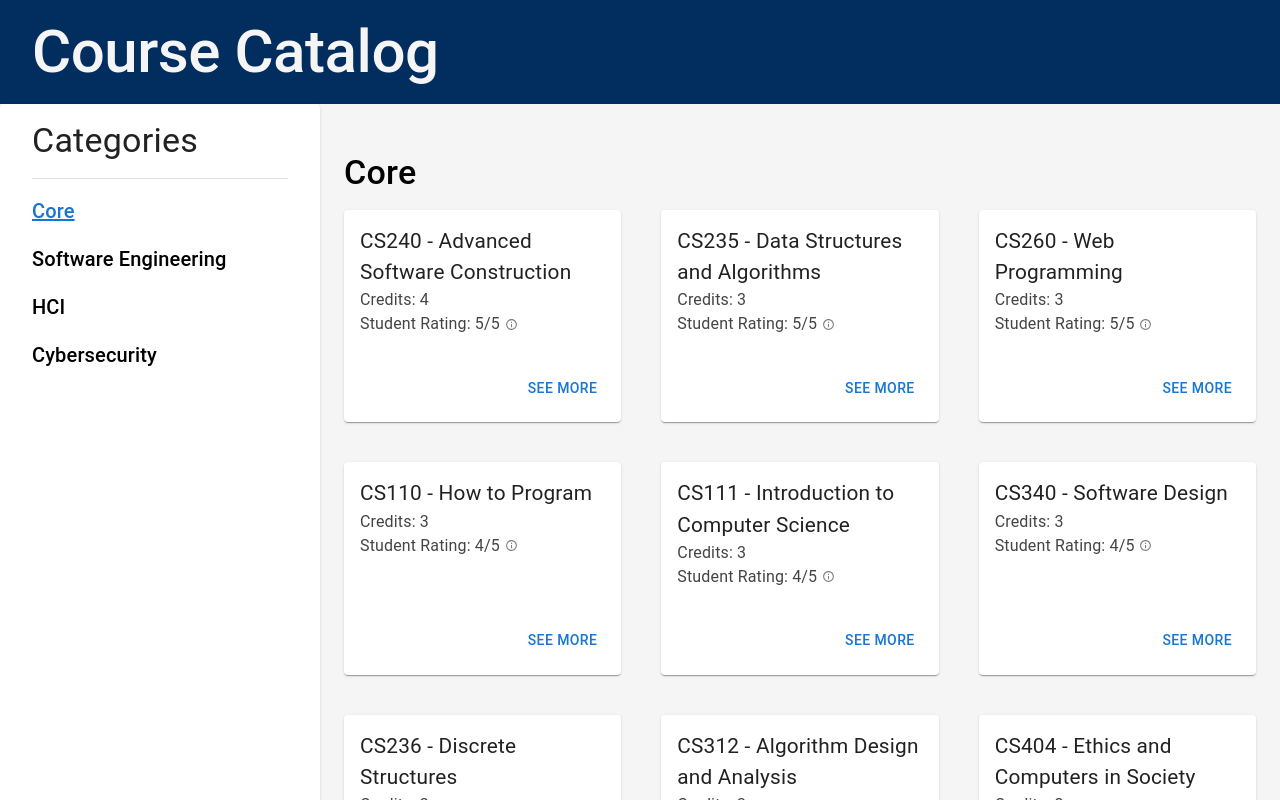
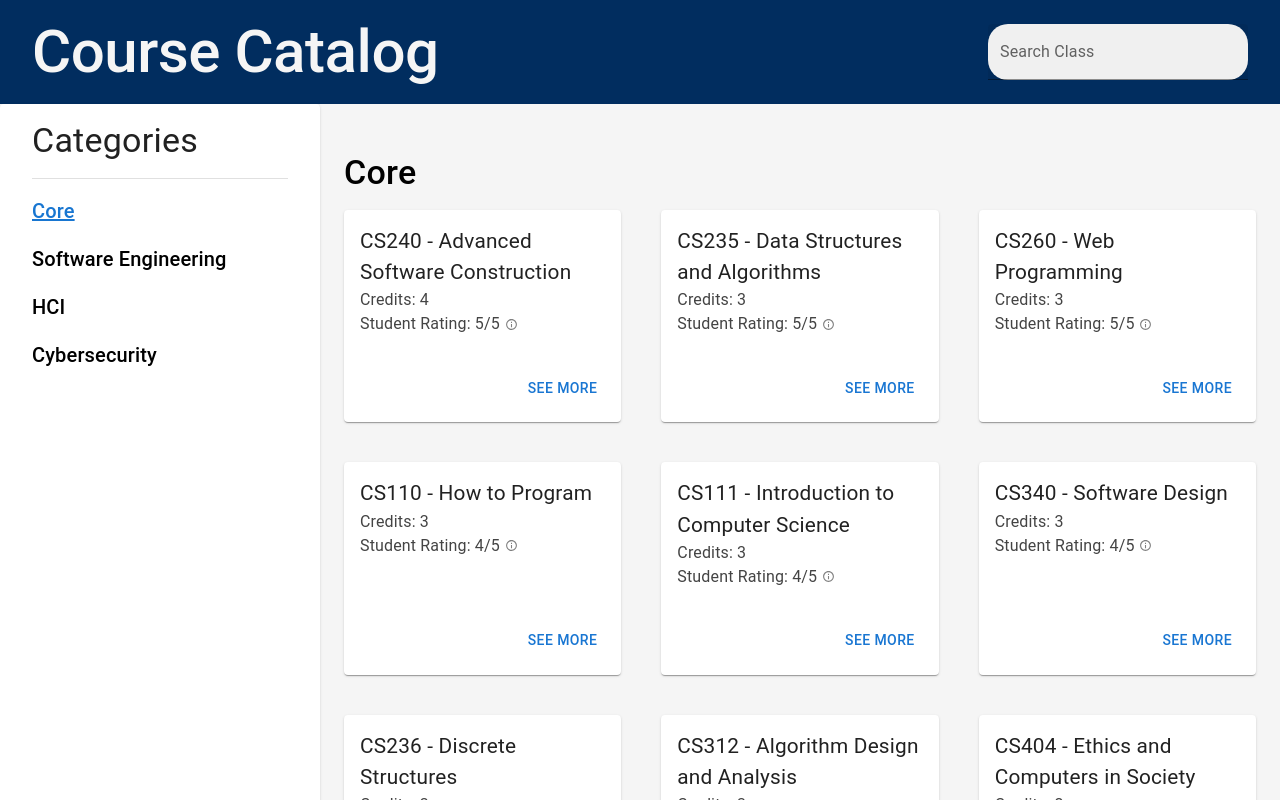
Before and after one commit to matkatd/cs_class_project, a Next.js app: page /try2 in a window 1280 px wide. Shown: the top 800 px of the page. Built offline with nearby package versions, Linux system fonts and the light colour scheme.

Commit message:
non functioning search bar

```diff
--- a/app/try2/page.tsx
+++ b/app/try2/page.tsx
@@ -3,7 +3,15 @@ import { ClassCardList } from "@/components/ClassCardList";
 import { TableOfContents } from "@/components/TableOfContents";
 import { Course } from "@/public/types";
 import "./global.css";
-import { Box, Divider, Paper, Stack, Typography } from "@mui/material";
+
+import {
+  Box,
+  Divider,
+  Paper,
+  Stack,
+  Typography,
+  TextField,
+} from "@mui/material";
 import Grid from "@mui/material/Unstable_Grid2/Grid2";
 import React, { useEffect, useMemo, useState } from "react";
 
@@ -37,7 +45,7 @@ const MainPage = ({}: MainPageProps) => {
     // Group classes by emphasis
     const emphasisGroups = emphases.map((emphasis: string) => {
       const courses = classes.filter(
-        (course: Course) => course.emphasis === emphasis
+        (course: Course) => course.emphasis === emphasis,
       );
       courses.sort((a, b) => b.ranking - a.ranking);
       return { emphasis, courses };
@@ -50,7 +58,9 @@ const MainPage = ({}: MainPageProps) => {
 
   return (
     <Box sx={{ background: "whitesmoke" }}>
-      <Box sx={{ background: "#012D5F" }}>
+      <Box
+        sx={{ background: "#012D5F", display: "flex", alignItems: "center" }}
+      >
         <Typography
           color="whitesmoke"
           variant="h2"
@@ -59,6 +69,23 @@ const MainPage = ({}: MainPageProps) => {
         >
           Course Catalog
         </Typography>
+        <Box
+          component="form"
+          sx={{
+            "& > :not(style)": {
+              m: 1,
+              backgroundColor: "white",
+              borderRadius: "20px",
+              width: "calc(25ch + 60px)",
+            },
+            marginLeft: "auto",
+            marginRight: "24px",
+          }}
+          noValidate
+          autoComplete="off"
+        >
+          <TextField id="filled-basic" label="Search Class" variant="filled" />
+        </Box>
       </Box>
       <Grid container>
         <Grid xs={3}>
```
